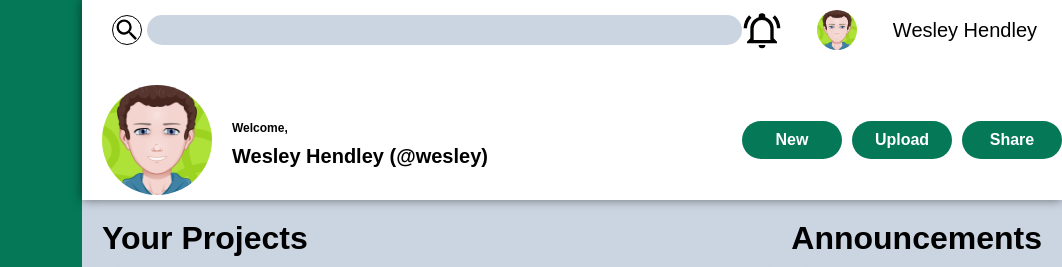
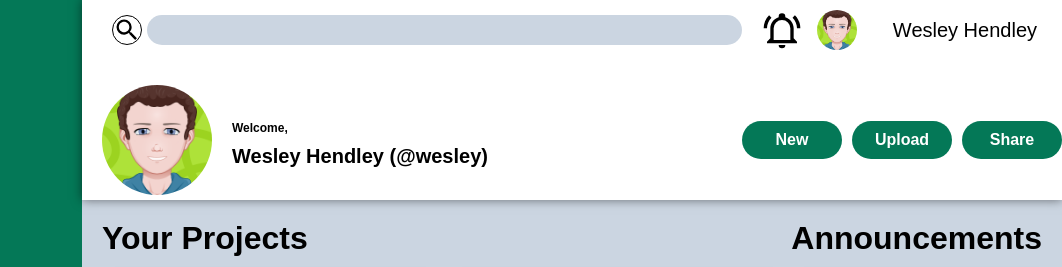
Before and after one commit to Schnretzl/admin-dashboard, a plain HTML site: page index.html in a window 1280 px wide. Shown: the top 267 px of the page, 218-1280 px from the left. Drawn offline with Linux system fonts and the light colour scheme.

Commit message:
Add space between searchbar and alert icon

```diff
--- a/styles.css
+++ b/styles.css
@@ -143,6 +143,10 @@ ul{
 .user img{
     height: 40px;
     width: auto;
+}
+
+.user img:first-child{
+    padding-left: 20px;
 }
 
 .avatar{
```
